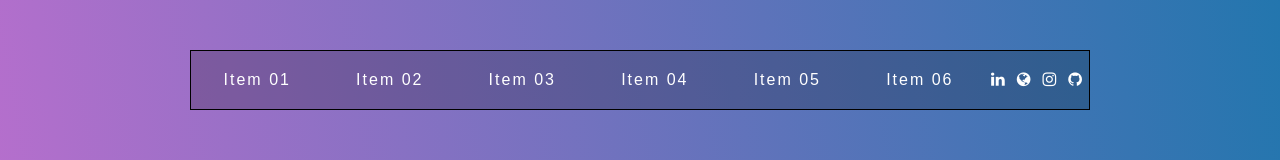
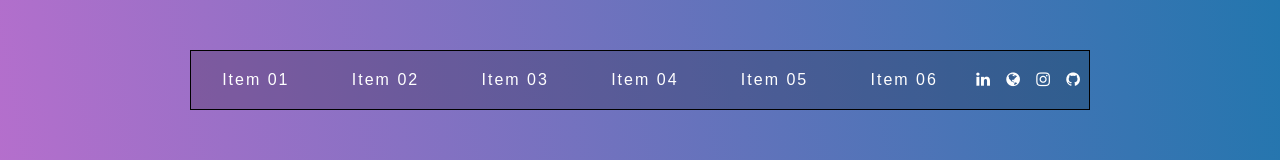
Before and after one commit to nandrease/flexbox, a website: page index.html in a window 1280 px wide. Shown: the top 160 px of the page. Drawn offline with Linux system fonts and the light colour scheme.

Commit message:
flex: 1 0 30px

```diff
--- a/style.css
+++ b/style.css
@@ -48,7 +48,7 @@
 	flex: 1 1 100%;
 }
 .flex-nav .social {
-	flex: 1;
+	flex: 1 0 30px;
 }
 
 .toggleNav {
```
